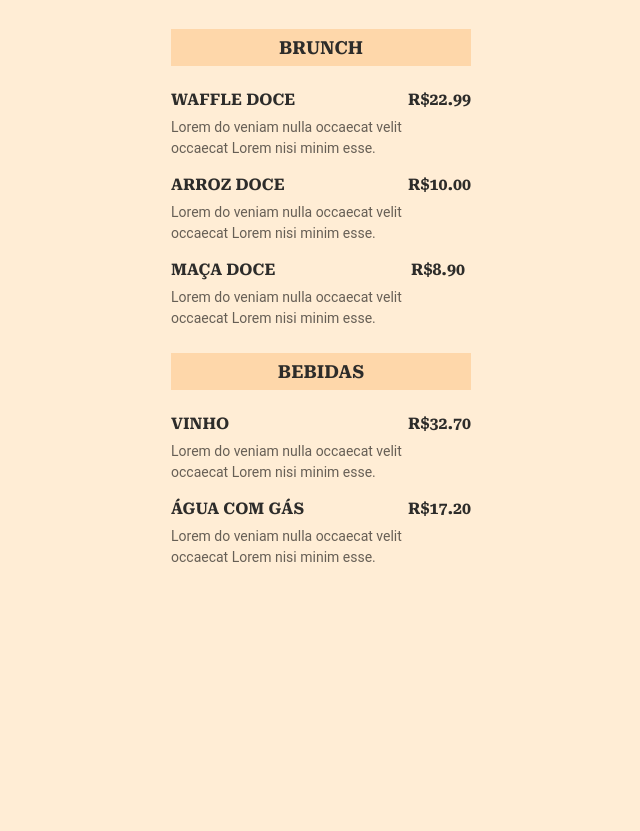
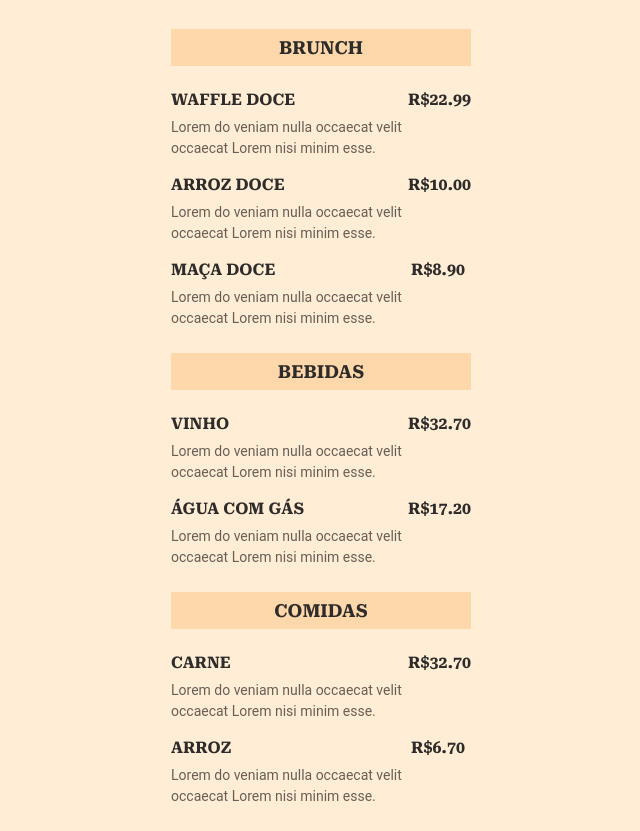
Before and after one commit to gabrielayresdev/Explorer-3, a plain HTML site: page index.html in a window 1280 px wide. Shown: the part 86-917 px from the top of the page, without its empty margins (319-959 px from the left). Before the commit the page ends 800 px from the top, so only its background shows below. Drawn offline with Linux system fonts and the light colour scheme.

Commit message:
Adicionada a seção de comidas

```diff
--- a/index.html
+++ b/index.html
@@ -87,6 +87,33 @@
             </li>
         </ul>
     </section>
+
+    <section>
+        <h2>Comidas</h2>
+        <ul>
+            <li>
+                <div class="details">
+                    <h3>Carne</h3>
+                    <p class="description">Lorem do veniam nulla occaecat velit occaecat Lorem nisi minim esse.</p>
+                </div>
+
+                <strong class="price">
+                    R$32.70
+                </strong>
+            </li>
+
+            <li>
+                <div class="details">
+                    <h3>Arroz</h3>
+                    <p class="description">Lorem do veniam nulla occaecat velit occaecat Lorem nisi minim esse.</p>
+                </div>
+
+                <strong class="price">
+                    R$6.70
+                </strong>
+            </li>
+        </ul>
+    </section>
 </body>
 
 </html>
```
